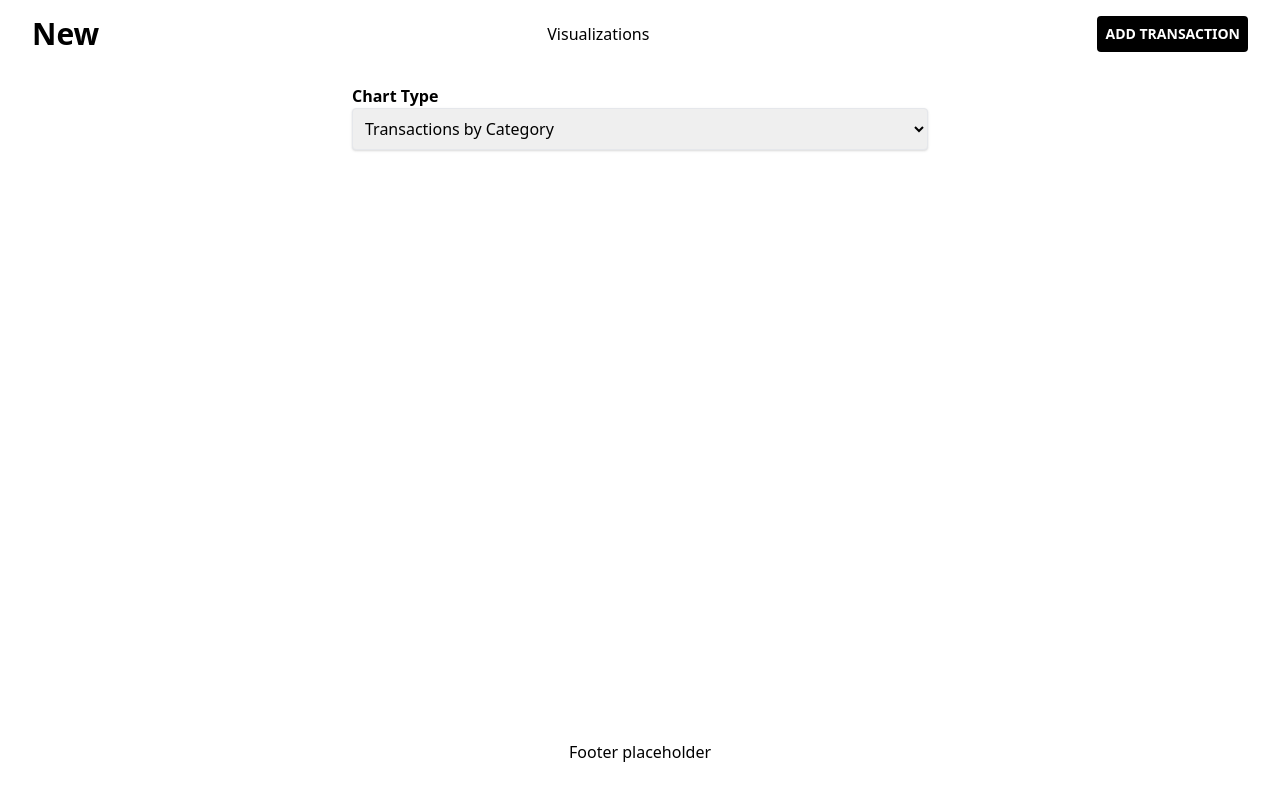
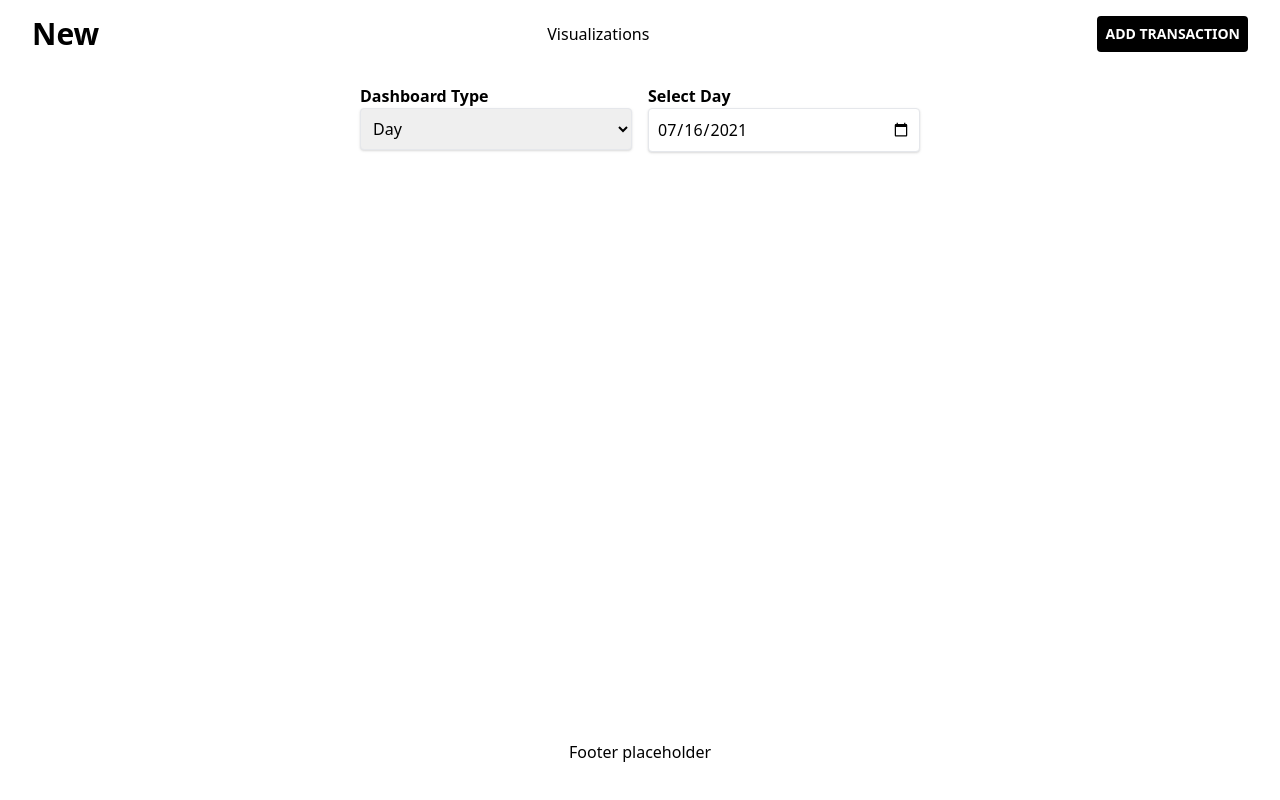
Before and after one commit to vcheeze/mammon-manager, a Next.js app: page /viz in a window 1280 px wide. Built offline with nearby package versions, Linux system fonts and the light colour scheme.

Commit message:
72: set up basic structure of /viz page

```diff
--- a/package.json
+++ b/package.json
@@ -6,7 +6,6 @@
     "build": "next build",
     "start": "next start",
     "migrate": "node scripts/migrate-db.js",
-    "type-check": "tsc --jsx preserve --pretty --noEmit",
     "lint": "next lint",
     "prepare": "husky install"
   },
@@ -47,6 +46,6 @@
   },
   "license": "MIT",
   "lint-staged": {
-    "*.{ts,tsx}": ["npm run type-check", "eslint --fix"]
+    "*.{ts,tsx}": ["eslint --fix"]
   }
 }
--- a/pages/viz.tsx
+++ b/pages/viz.tsx
@@ -1,51 +1,149 @@
-import { useEffect, useState } from 'react'
+import { useState } from 'react';
+import { format, getYear, getWeek } from 'date-fns';
 
-import Nav from '@/components/nav'
-import Container from '@/components/container'
-import Button from '@/components/button'
-import TxnByCategory from '@/components/charts/txn-by-category'
+import Nav from '@/components/nav';
+import Container from '@/components/container';
+// import AllTxnsByDay from '@/components/charts/day/all-txns';
+
+function formatWeekNumber(weekNumber: number) {
+  return weekNumber.toLocaleString('en-US', {
+    minimumIntegerDigits: 2,
+    useGrouping: false,
+  });
+}
+
+function generateYears(numberOfYears: number) {
+  const currentYear = getYear(new Date());
+  const years = [currentYear];
+  for (let i = 1; i < numberOfYears; i += 1) {
+    years.push(currentYear - i);
+  }
+
+  return years;
+}
 
 export default function VizPage() {
-  const [chartType, setChartType] = useState('')
-  const [submitting, setSubmitting] = useState(false)
+  const today = new Date();
+  const [dashboardType, setDashboardType] = useState('day');
+  const [day, setDay] = useState(format(today, 'yyyy-MM-dd'));
+  const [week, setWeek] = useState(
+    `${getYear(today)}-W${formatWeekNumber(getWeek(today))}`
+  );
+  const [month, setMonth] = useState(format(today, 'yyyy-MM'));
+  const [year, setYear] = useState('');
 
   const options = [
     {
-      value: 'txnByCategory',
-      label: 'Transactions by Category',
+      value: 'day',
+      label: 'Day',
     },
     {
-      value: 'allTxns',
-      label: 'All Transactions',
+      value: 'week',
+      label: 'Week',
     },
-  ]
-
-  async function submitHandler(e) {
-    setSubmitting(true)
-    e.preventDefault()
-    setSubmitting(false)
-  }
-
-  async function onChartTypeChange(e) {
-    setChartType(e.target.value)
-  }
+    {
+      value: 'month',
+      label: 'Month',
+    },
+    {
+      value: 'year',
+      label: 'Year',
+    },
+    {
+      value: 'custom',
+      label: 'Custom',
+    },
+  ];
 
   return (
     <>
       <Nav title="New" />
       <Container className="w-full lg:w-2/4">
-        <form onSubmit={submitHandler}>
-          <div className="my-4">
-            <label htmlFor="chartType" className="font-bold">
-              Chart Type
+        <div className="grid grid-cols-2 my-2">
+          <div className="m-2">
+            <label htmlFor="dashboardType" className="font-bold">
+              Dashboard Type
             </label>
-            <select value={chartType} className="shadow border rounded w-full p-2" onChange={onChartTypeChange}>
-              {options.map(o => <option key={o.value} value={o.value}>{o.label}</option>)}
+            <select
+              id="dashboardType"
+              value={dashboardType}
+              className="block shadow border rounded w-full p-2"
+              onChange={(e) => setDashboardType(e.target.value)}
+            >
+              {options.map((o) => (
+                <option key={o.value} value={o.value}>
+                  {o.label}
+                </option>
+              ))}
             </select>
           </div>
-          {chartType === 'txnByCategory' && <TxnByCategory />}
-        </form>
+          {dashboardType === 'day' && (
+            <div className="m-2">
+              <label htmlFor="day" className="font-bold">
+                Select Day
+              </label>
+              <input
+                id="day"
+                className="block shadow border rounded w-full p-2"
+                type="date"
+                name="day"
+                value={day}
+                onChange={(e) => setDay(e.target.value)}
+              />
+            </div>
+          )}
+          {dashboardType === 'week' && (
+            <div className="m-2">
+              <label htmlFor="week" className="font-bold">
+                Select Week
+              </label>
+              <input
+                id="week"
+                className="shadow border rounded w-full p-2"
+                type="week"
+                name="week"
+                value={week}
+                onChange={(e) => setWeek(e.target.value)}
+              />
+            </div>
+          )}
+          {dashboardType === 'month' && (
+            <div className="m-2">
+              <label htmlFor="month" className="font-bold">
+                Select Month
+              </label>
+              <input
+                id="month"
+                className="shadow border rounded w-full p-2"
+                type="month"
+                name="month"
+                value={month}
+                onChange={(e) => setMonth(e.target.value)}
+              />
+            </div>
+          )}
+          {dashboardType === 'year' && (
+            <div className="m-2">
+              <label htmlFor="year" className="font-bold">
+                Select Year
+              </label>
+              <select
+                id="year"
+                value={year}
+                className="shadow border rounded w-full p-2"
+                onChange={(e) => setYear(e.target.value)}
+              >
+                {generateYears(11).map((y) => (
+                  <option key={y} value={y}>
+                    {y}
+                  </option>
+                ))}
+              </select>
+            </div>
+          )}
+        </div>
+        {/* {dashboardType === 'day' && <AllTxnsByDay date={day} />} */}
       </Container>
     </>
-  )
+  );
 }
```
